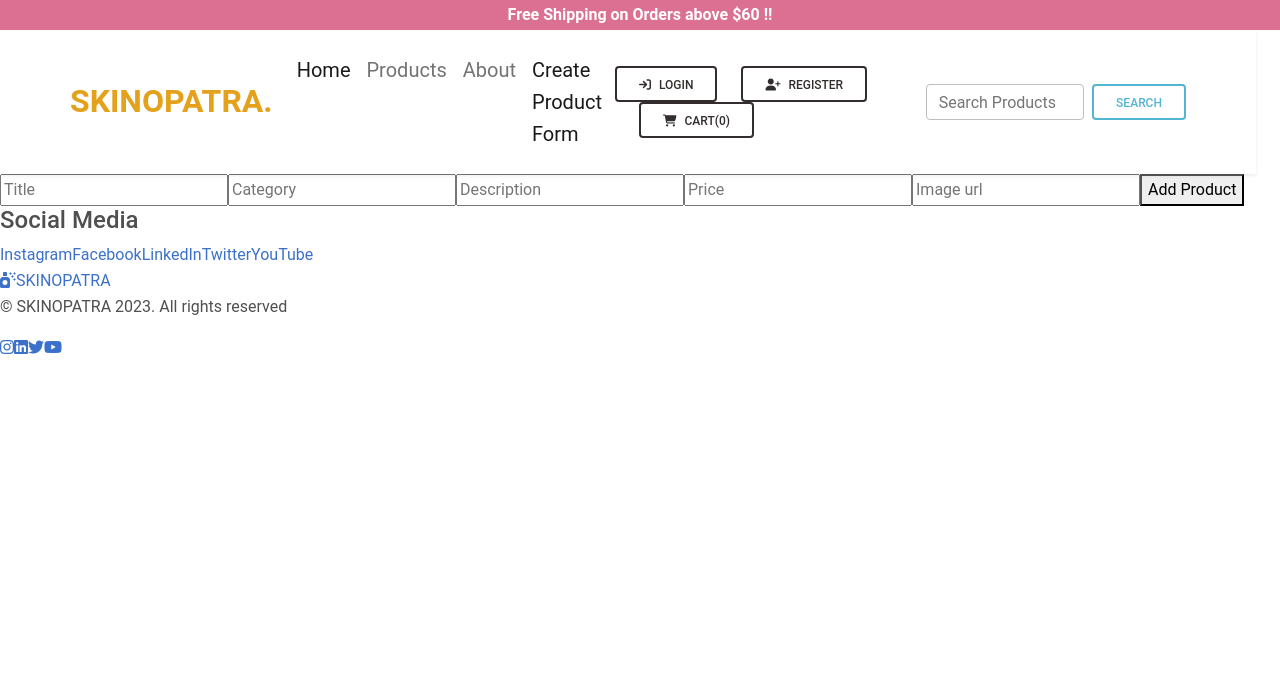
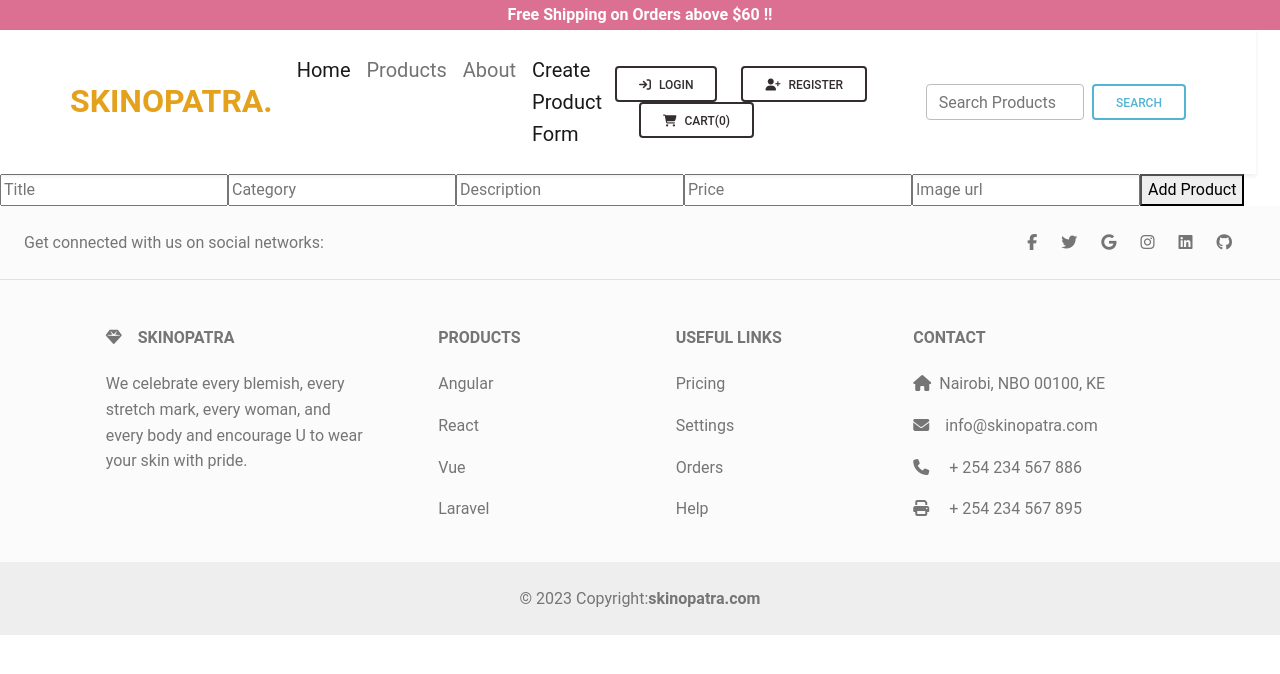
Before and after one commit to QuincyOliech/skinopatra, a React (Create React App) app: page /createproductform in a window 1280 px wide. Shown: the top 674 px of the page. Built offline with nearby package versions, Linux system fonts and the light colour scheme.

Commit message:
updated footer

```diff
--- a/src/components/Footer.js
+++ b/src/components/Footer.js
@@ -1,56 +1,137 @@
 import React from "react";
 import { FontAwesomeIcon } from '@fortawesome/react-fontawesome'
+import {
+    MDBFooter,
+    MDBContainer,
+    MDBRow,
+    MDBCol,
+    MDBIcon,
+  } from "mdb-react-ui-kit";
 
+  function Footer() {
+    return (
+      <MDBFooter bgColor="light" className="text-center text-lg-start text-muted">
+        <section className="d-flex justify-content-center justify-content-lg-between p-4 border-bottom">
+          <div className="me-5 d-none d-lg-block">
+            <span>Get connected with us on social networks:</span>
+          </div>
 
-
-function Footer(){
-    return (
-        <div className="footer">
-               <div className="footer">
-        <div className="footerContainer">
-            <div className="footerLinks">
-                <div className="footerLinkWrapper">
-                    <div className="footerLinkItems">
-                        <h4>Social Media</h4>
-                        <a href="/">Instagram</a>
-                        <a href="/">Facebook</a>
-                        <a href="/">LinkedIn</a>
-                        <a href="/">Twitter</a>
-                        <a href="/">YouTube</a>
-                    </div>
-                </div>
-            </div>
-            <div className="socialMedia">
-                <div className="socialMediaWrap">
-                    <div className="footerLogo">
-                       <a href="/" id="footerLogo">
-                        <i className="fa-solid fa-spray-can-sparkles"></i>SKINOPATRA
+          <div>
+            <a href="" className="me-4 text-reset">
+              <MDBIcon fab icon="facebook-f" />
+            </a>
+            <a href="" className="me-4 text-reset">
+              <MDBIcon fab icon="twitter" />
+            </a>
+            <a href="" className="me-4 text-reset">
+              <MDBIcon fab icon="google" />
+            </a>
+            <a href="" className="me-4 text-reset">
+              <MDBIcon fab icon="instagram" />
+            </a>
+            <a href="" className="me-4 text-reset">
+              <MDBIcon fab icon="linkedin" />
+            </a>
+            <a href="" className="me-4 text-reset">
+              <MDBIcon fab icon="github" />
             </a>
           </div>
-                    <p className="websiteRights">&copy; SKINOPATRA 2023. All rights reserved</p>
-                    <div className="socialIcons">
-                        <a href="/" className="socialIconLink" target="_blank">
-                            <i className="fab fa-instagram"></i>
+        </section>
+
+        <section className="">
+          <MDBContainer className="text-center text-md-start mt-5">
+            <MDBRow className="mt-3">
+              <MDBCol md="3" lg="4" xl="3" className="mx-auto mb-4">
+                <h6 className="text-uppercase fw-bold mb-4">
+                  <MDBIcon icon="gem" className="me-3" />
+                  SKINOPATRA
+                </h6>
+                <p>
+                  We celebrate every blemish, every stretch mark, every woman, and
+                  every body and encourage U to wear your skin with pride.
+                </p>
+              </MDBCol>
+
+              <MDBCol md="2" lg="2" xl="2" className="mx-auto mb-4">
+                <h6 className="text-uppercase fw-bold mb-4">Products</h6>
+                <p>
+                  <a href="#!" className="text-reset">
+                    Angular
                   </a>
-                        <a href="/" className="socialIconLink" target="_blank">
-                        <i icon="fa-facebook-f" />
+                </p>
+                <p>
+                  <a href="#!" className="text-reset">
+                    React
                   </a>
-                        <a href="/" className="socialIconLink" target="_blank">
-                            <i className="fab fa-linkedin"></i>
+                </p>
+                <p>
+                  <a href="#!" className="text-reset">
+                    Vue
                   </a>
-                        <a href="/" className="socialIconLink" target="_blank">
-                            <i className="fab fa-twitter"></i>
+                </p>
+                <p>
+                  <a href="#!" className="text-reset">
+                    Laravel
                   </a>
-                        <a href="/" className="socialIconLink" target="_blank">
-                            <i className="fab fa-youtube"></i>
+                </p>
+              </MDBCol>
+
+              <MDBCol md="3" lg="2" xl="2" className="mx-auto mb-4">
+                <h6 className="text-uppercase fw-bold mb-4">Useful links</h6>
+                <p>
+                  <a href="#!" className="text-reset">
+                    Pricing
+                  </a>
+                </p>
+                <p>
+                  <a href="#!" className="text-reset">
+                    Settings
+                  </a>
+                </p>
+                <p>
+                  <a href="#!" className="text-reset">
+                    Orders
+                  </a>
+                </p>
+                <p>
+                  <a href="#!" className="text-reset">
+                    Help
+                  </a>
+                </p>
+              </MDBCol>
+
+              <MDBCol md="4" lg="3" xl="3" className="mx-auto mb-md-0 mb-4">
+                <h6 className="text-uppercase fw-bold mb-4">Contact</h6>
+                <p>
+                  <MDBIcon icon="home" className="me-2" />
+                  Nairobi, NBO 00100, KE
+                </p>
+                <p>
+                  <MDBIcon icon="envelope" className="me-3" />
+                  info@skinopatra.com
+                </p>
+                <p>
+                  <MDBIcon icon="phone" className="me-3" /> + 254 234 567 886
+                </p>
+                <p>
+                  <MDBIcon icon="print" className="me-3" /> + 254 234 567 895
+                </p>
+              </MDBCol>
+            </MDBRow>
+          </MDBContainer>
+        </section>
+
+        <div
+          className="text-center p-4"
+          style={{ backgroundColor: "rgba(0, 0, 0, 0.05)" }}
+        >
+          © 2023 Copyright:
+          <a className="text-reset fw-bold" href="https://skinopatra.com/">
+            skinopatra.com
           </a>
         </div>
-                </div>
-            </div>
-        </div>
-      </div>
-        </div>
-    )
+      </MDBFooter>
+    );
   }
 
   export default Footer;
```
Lines whose indentation alone changed are shown as unchanged.
